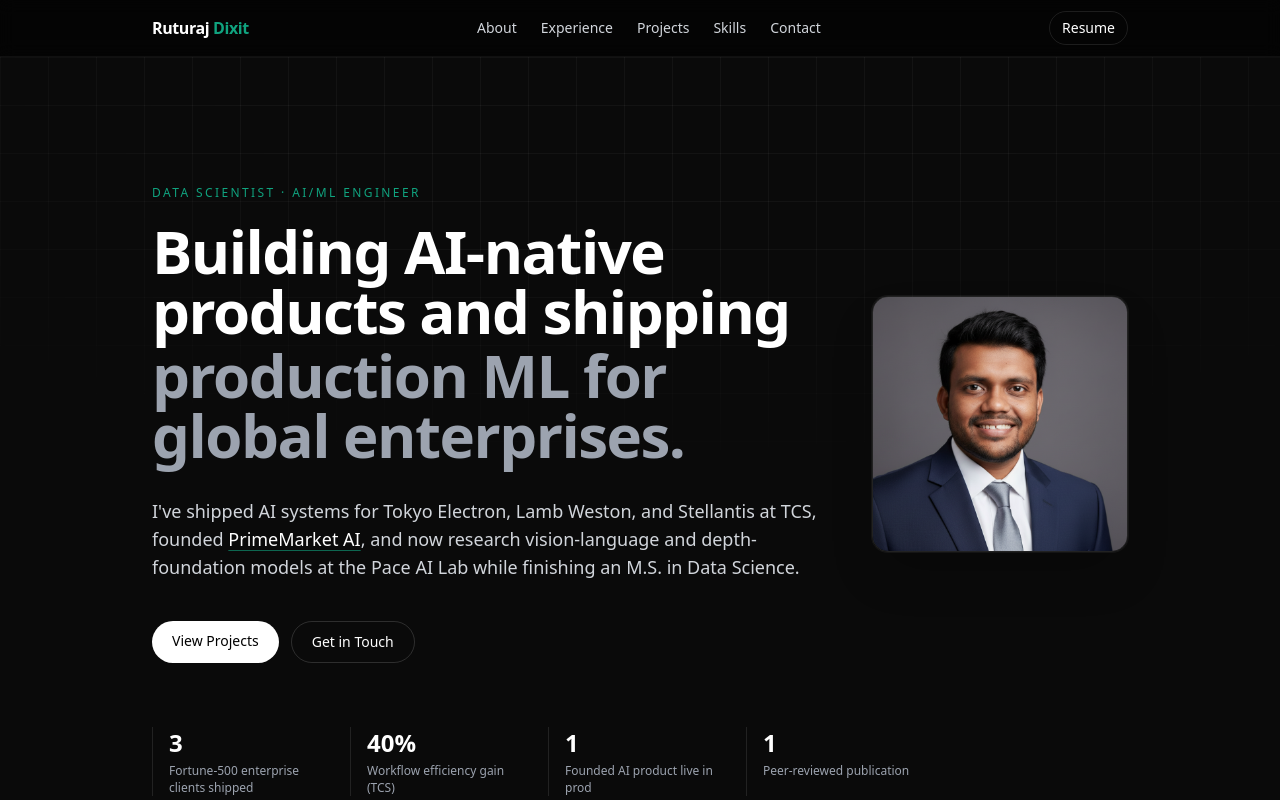
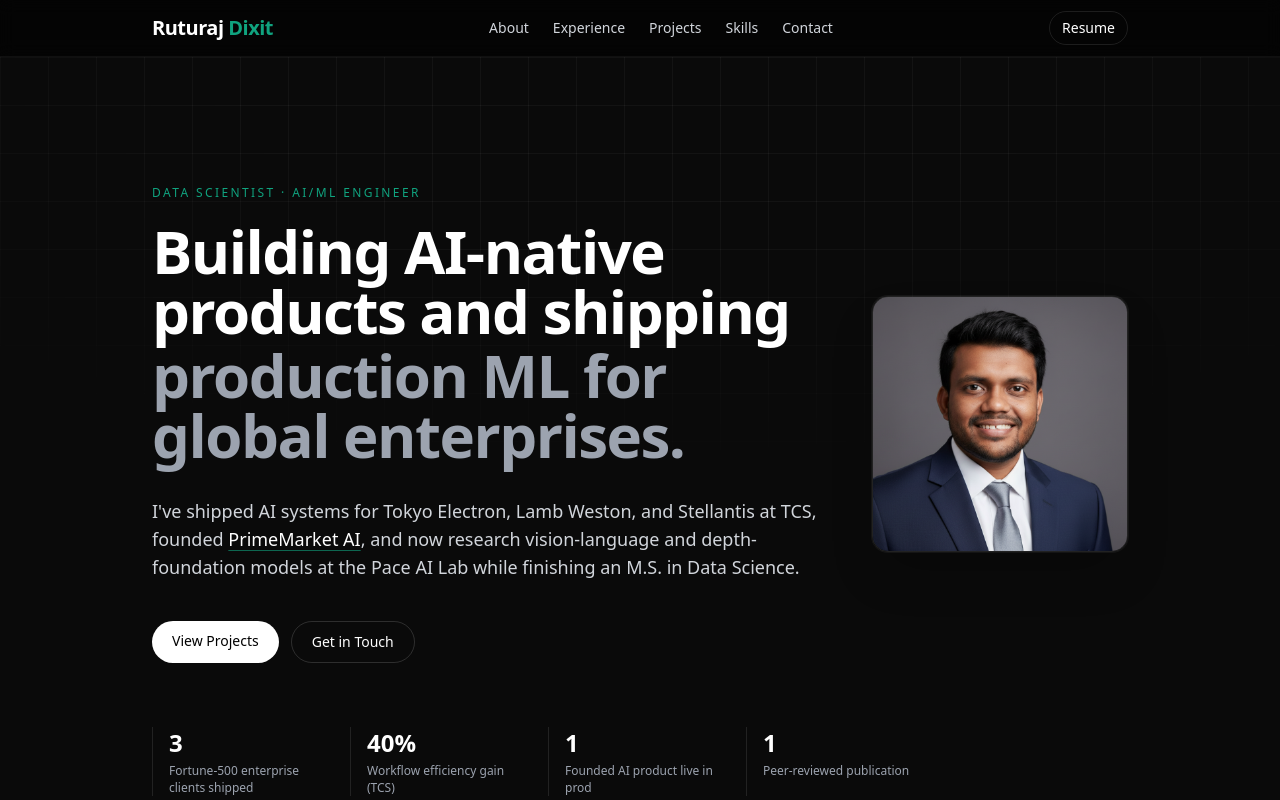
Before and after one commit to ruturajdixit99/portfolio, a Next.js app: page / in a window 1280 px wide. Shown: the top 800 px of the page. Built offline with nearby package versions, Linux system fonts and the light colour scheme.

Commit message:
Increase nav logo font size

```diff
--- a/app/page.tsx
+++ b/app/page.tsx
@@ -137,7 +137,7 @@ export default function Page() {
       {/* NAV */}
       <header className="sticky top-0 z-40 backdrop-blur bg-black/60 border-b border-white/5">
         <nav className="max-w-5xl mx-auto px-6 h-14 flex items-center justify-between">
-          <a href="#top" className="font-semibold tracking-tight">
+          <a href="#top" className="text-xl font-semibold tracking-tight">
             Ruturaj <span className="text-accent">Dixit</span>
           </a>
           <ul className="hidden sm:flex gap-6 text-sm text-gray-300">
```
